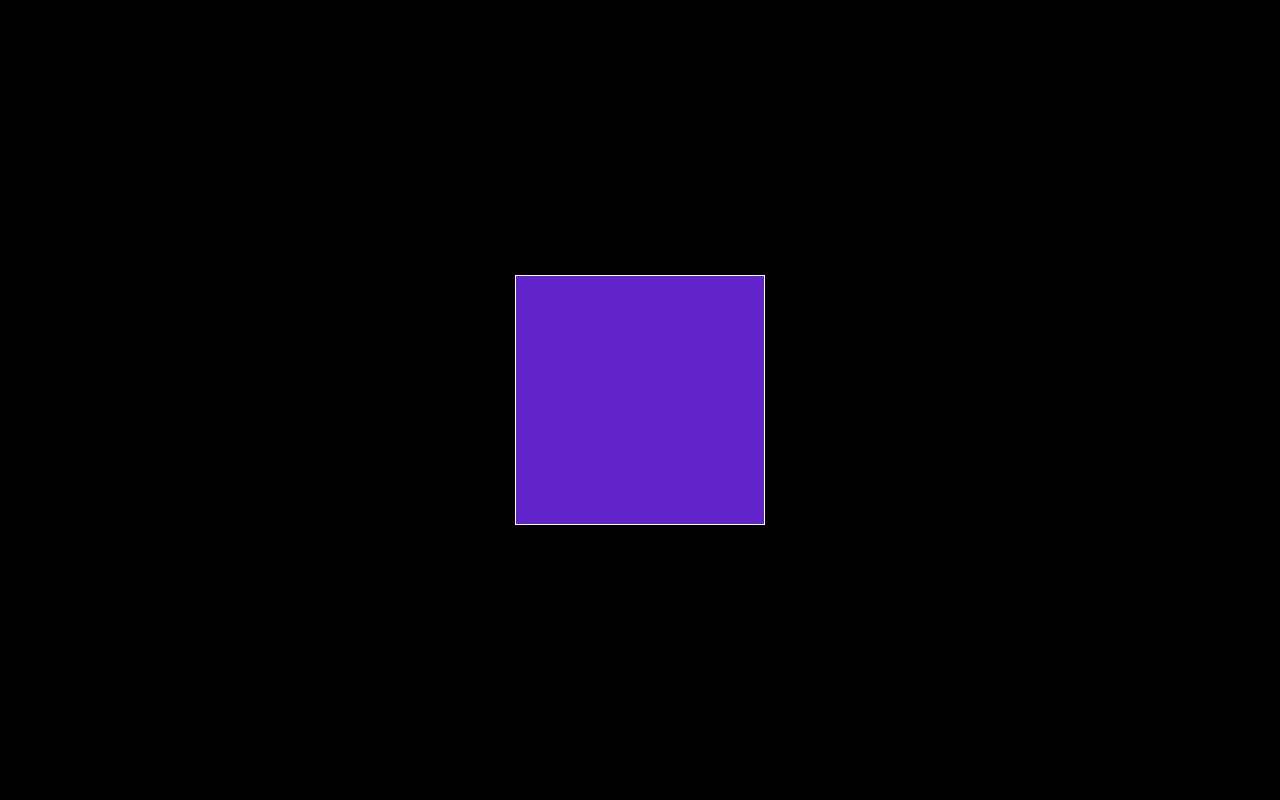
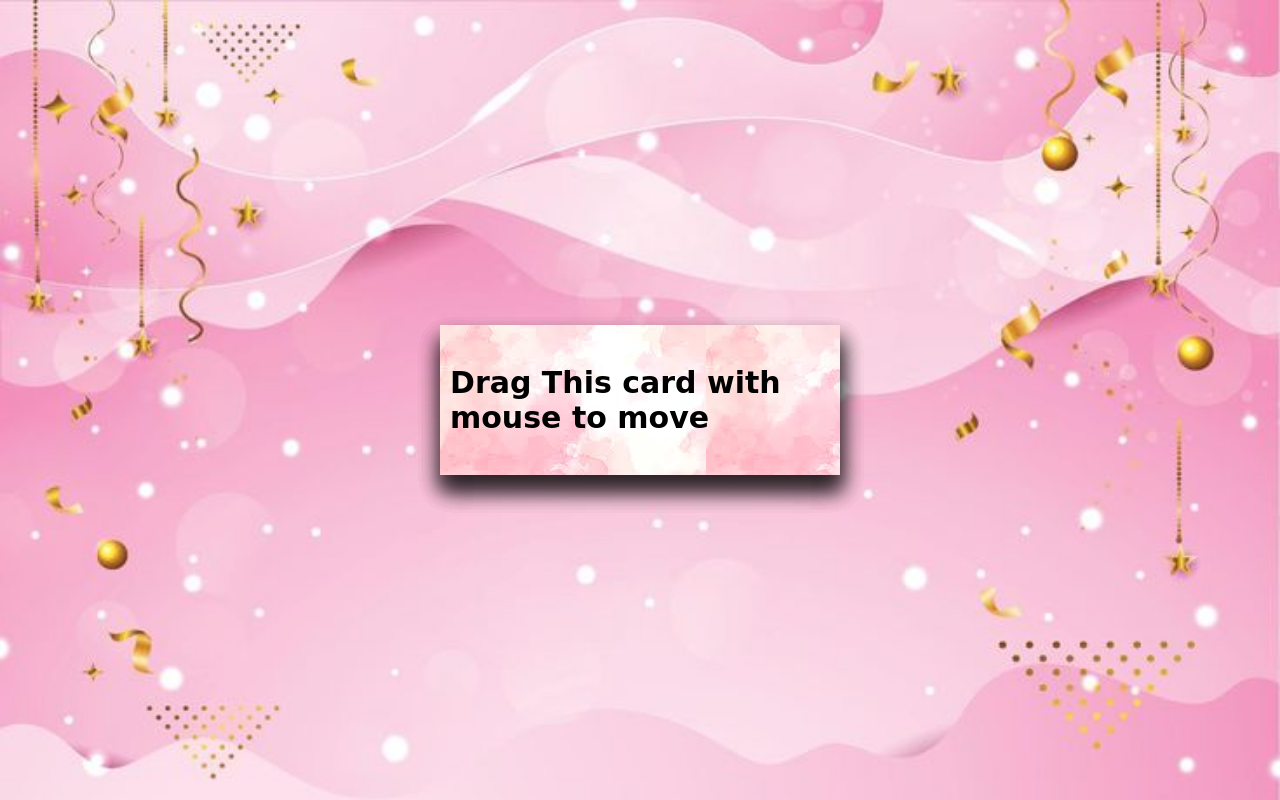
Before and after one commit to Rupam-Mondal/Drag-drop-fun-project, a plain HTML site: page index.html in a window 1280 px wide. Drawn offline with Linux system fonts and the light colour scheme; a web font is replaced by a local one.

Commit message:
project is done

```diff
--- a/index.html
+++ b/index.html
@@ -5,11 +5,29 @@
     <meta name="viewport" content="width=device-width, initial-scale=1.0">
     <title>Document</title>
     <link rel="stylesheet" href="style.css">
+    <link rel="preconnect" href="https://fonts.googleapis.com">
+    <link rel="preconnect" href="https://fonts.gstatic.com" crossorigin>
+    <link
+        href="https://fonts.googleapis.com/css2?family=Montserrat:wght@200&family=Poppins:wght@200&family=Roboto:wght@100;300;700&family=Zeyada&display=swap"
+        rel="stylesheet">
 </head>
 <body>
     <div class="container">
-        <div class="paper" style="background-color: rgb(177, 22, 22);"></div>
-        <div class="paper" style="background-color: rgb(99, 35, 202);"></div>
+        <div class="paper">
+            <p>In your eyes, I find my reflection, a love that knows no bounds.</p>
+        </div>
+        <div class="paper">
+            Hand in hand, heart to heart, our love writes its own story.
+        </div>
+        <div class="paper">
+            With each heartbeat, I cherish you more, my love forever yours.
+        </div>
+        <div class="paper">
+            <p>In your embrace, I've found my home, where love's melody plays on</p>
+        </div>
+        <div class="paper">
+            <p>Drag This card with mouse to move</p>
+        </div>
     </div>
 
 
--- a/script.js
+++ b/script.js
@@ -53,7 +53,7 @@ class Paper{
         })
 
         window.addEventListener('mouseup' , (e) => {
-            console.log("realeased");
+            this.holdpaper = false;
         })
     }
 }
--- a/style.css
+++ b/style.css
@@ -5,13 +5,34 @@
 }
 
 .paper{
-    height:250px;
-    width: 250px;
-    border: 1px solid white;
+    height:150px;
+    width: 400px;
     position: absolute;
+    background-image: url('download\ \(1\).jpg');
+    box-shadow: 1px 15px 20px 0px rgba(0 , 0 , 0 , 0.3);
+    font-family: 'Montserrat', sans-serif;
+    font-family: 'Poppins', sans-serif;
+    font-family: 'Roboto', sans-serif;
+    font-family: 'Zeyada', cursive;
+    padding: 10px 10px 10px 10px;
+    font-weight: 700;
+    font-size: 30px;
+    display: flex;
+    justify-content: center;
+    align-items: center;
+    cursor: pointer;
+}
+
+.heading{
+    font-family: 'Montserrat', sans-serif;
+    font-family: 'Poppins', sans-serif;
+    font-family: 'Roboto', sans-serif;
+    font-family: 'Zeyada', cursive;
 }
 .container{
-    background-color: black;
+    background-image: url('4dc08b8c517bcada490162e00852390a.jpg');
+    background-repeat: no-repeat;
+    background-size: cover;
     height: 100vh;
     width: 100vw;
     display: flex;
```
Also changed, not shown: 4dc08b8c517bcada490162e00852390a.jpg (added), download (1).jpg (added), 1 other file.
